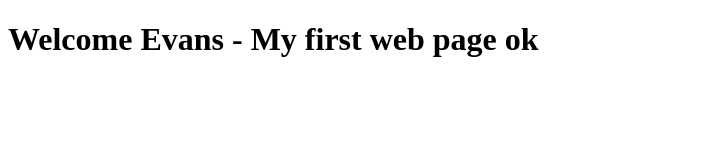
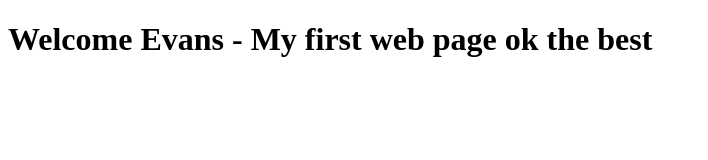
Before and after one commit to evans-altidor/First-Github-project, a plain HTML site: page index.html in a window 1280 px wide. Shown: the whole page, without its empty margins (0-708 px from the left). Drawn offline with Linux system fonts and the light colour scheme.

```diff
--- a/index.html
+++ b/index.html
@@ -6,6 +6,6 @@
     <title>Document</title>
 </head>
 <body>
-        <h1>Welcome Evans - My first web page ok</h1>
+        <h1>Welcome Evans - My first web page ok the best</h1>
 </body>
 </html>
```
